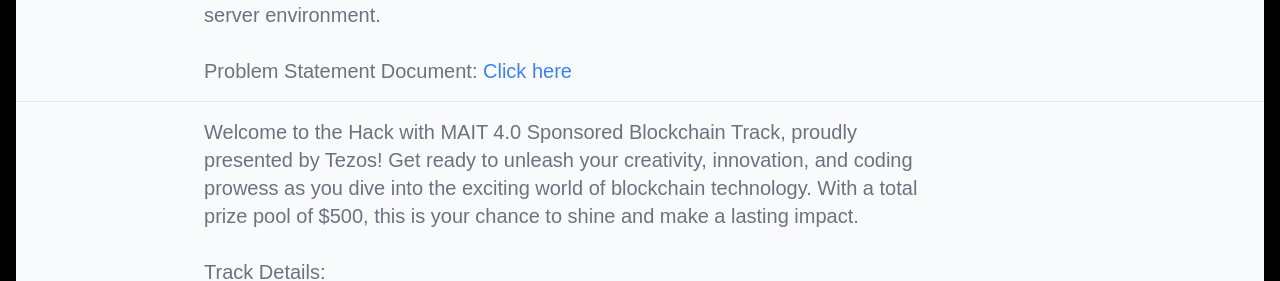
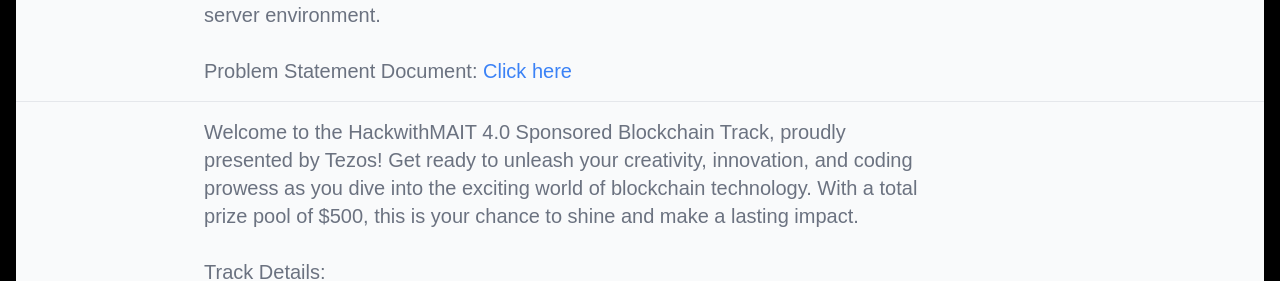
Before and after one commit to nawed2611/hackwithmait, a React (Vite) app: page /sptable in a window 1280 px wide. Shown: the part 3469-3750 px from the top of the page. Built offline with nearby package versions, Linux system fonts and the light colour scheme; a web font is replaced by a local one; what tw-elements would draw is missing.

Commit message:
minor changes 2

```diff
--- a/src/pages/sponser_table.jsx
+++ b/src/pages/sponser_table.jsx
@@ -125,7 +125,7 @@
       spHeader: "Tezos",
       spContent: (
         <>
-          <p>Welcome to the Hack with MAIT 4.0 Sponsored Blockchain Track, proudly presented by Tezos! Get ready to unleash your creativity, innovation, and coding prowess as you dive into the exciting world of blockchain technology. With a total prize pool of $500, this is your chance to shine and make a lasting impact.</p>
+          <p>Welcome to the HackwithMAIT 4.0 Sponsored Blockchain Track, proudly presented by Tezos! Get ready to unleash your creativity, innovation, and coding prowess as you dive into the exciting world of blockchain technology. With a total prize pool of $500, this is your chance to shine and make a lasting impact.</p>
           <br />
           <p>Track Details:</p>
           <p>Company Sponsor: Tezos</p>
```
